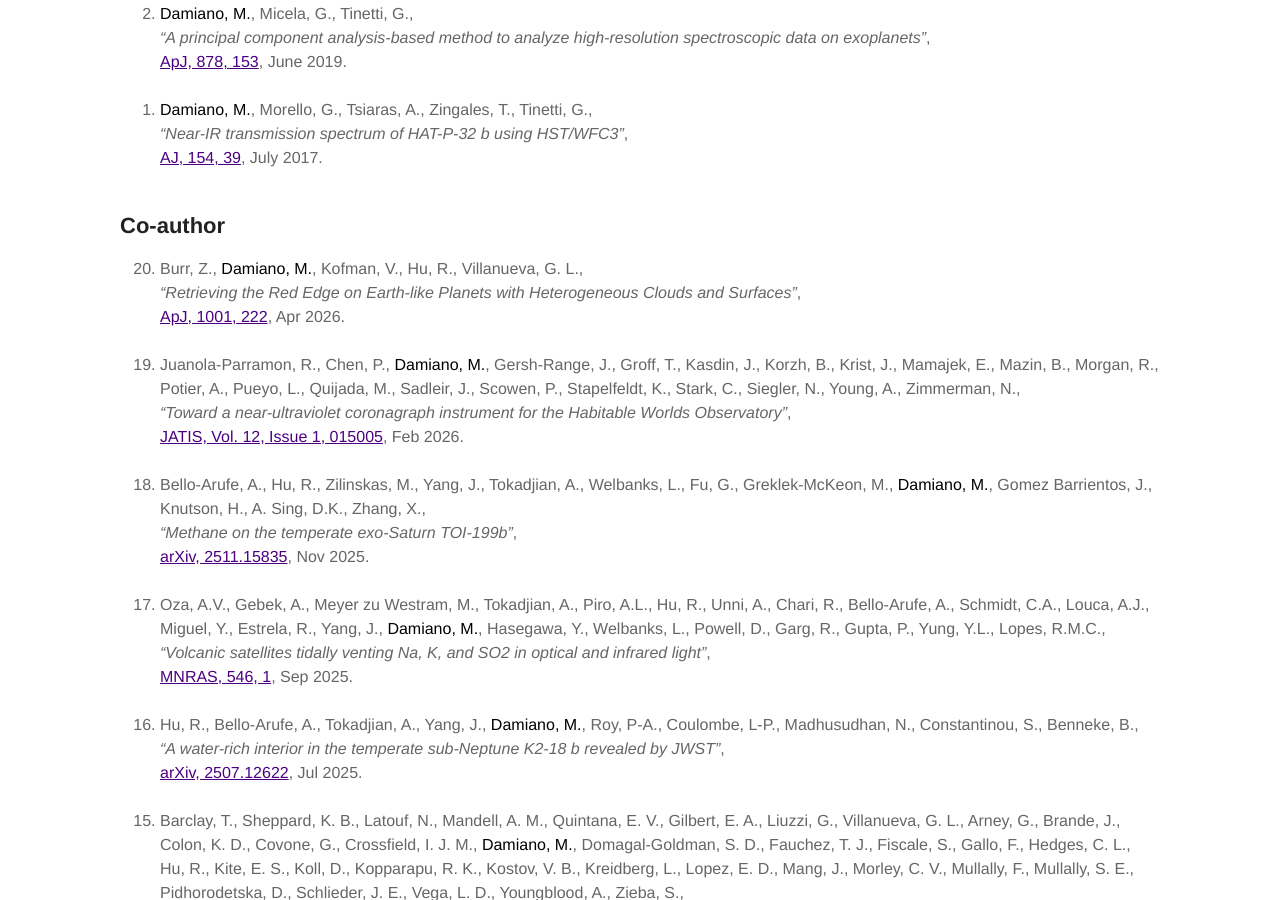
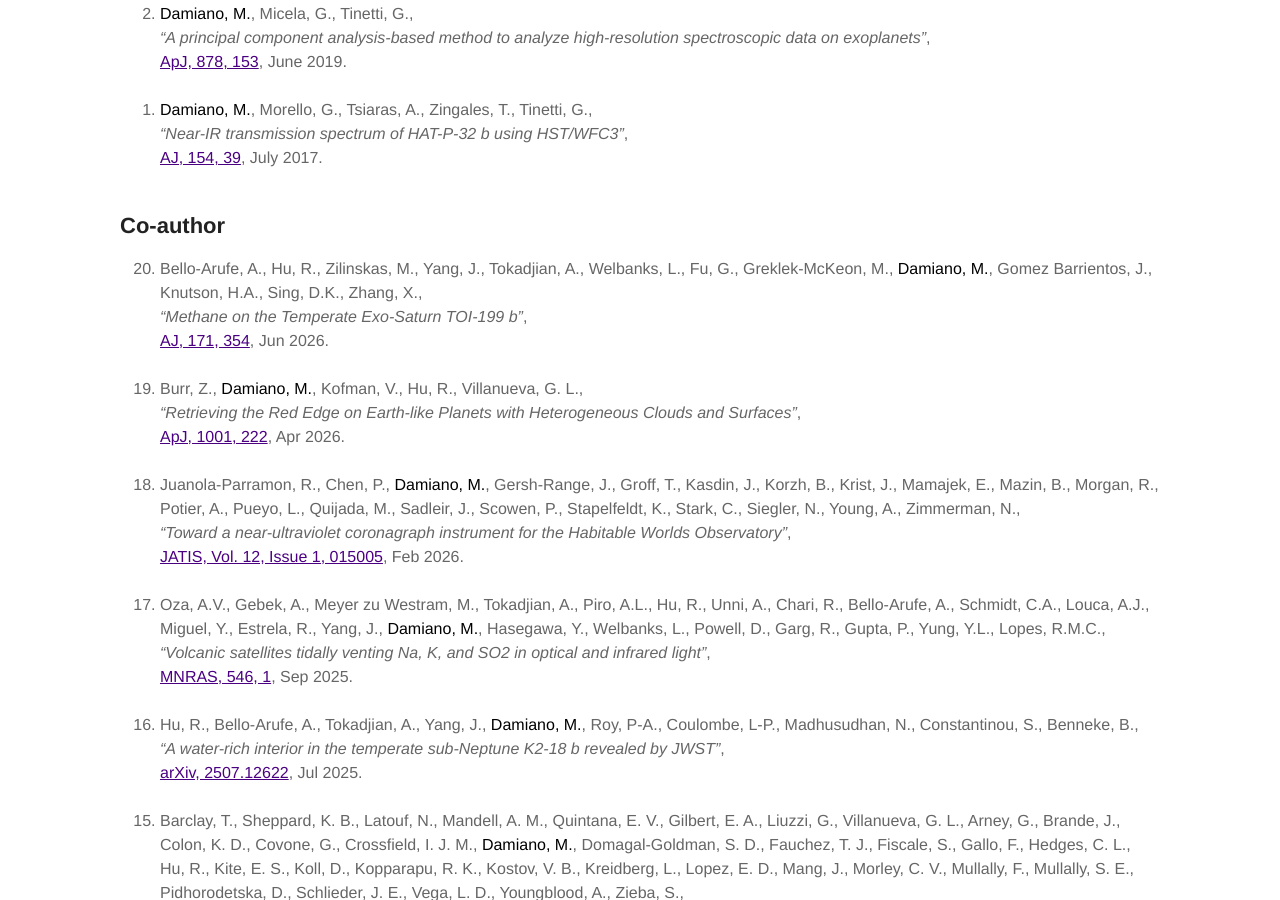
Before and after one commit to MDamiano/MDamiano.github.io, a Jekyll site: the page built from publications.md, in a window 1280 px wide and 900 px high, scrolled down 1760 px. Built offline with Jekyll 4.4.1, drawn with Linux system fonts in a browser that asks for light colours; part of the change alters nothing that is shown; some of the changed text lies outside the part shown.

Commit message:
Update TOI-199 b publication

```diff
--- a/_data/publications.yml
+++ b/_data/publications.yml
@@ -1,5 +1,5 @@
 stats:
-  refereed_publications: 29
+  refereed_publications: 30
   first_author_papers: 11
   h_index: 22
 
@@ -168,6 +168,23 @@ sections:
   - id: co-author
     title: Co-author
     entries:
+      - cite_key: BelloArufe2026TOI199b
+        entry_type: article
+        authors_html: "Bello-Arufe, A., Hu, R., Zilinskas, M., Yang, J., Tokadjian, A., Welbanks, L., Fu, G., Greklek-McKeon, M., <strong>Damiano, M.</strong>, Gomez Barrientos, J., Knutson, H.A., Sing, D.K., Zhang, X."
+        authors_bibtex: "Bello-Arufe, A. and Hu, R. and Zilinskas, M. and Yang, J. and Tokadjian, A. and Welbanks, L. and Fu, G. and Greklek-McKeon, M. and Damiano, M. and Gomez Barrientos, J. and Knutson, H. A. and Sing, D. K. and Zhang, X."
+        title: "Methane on the Temperate Exo-Saturn TOI-199 b"
+        link_url: "https://doi.org/10.3847/1538-3881/ae4fba"
+        link_label: "AJ, 171, 354"
+        display_date: "Jun 2026"
+        year: "2026"
+        month: "jun"
+        journal: "AJ"
+        volume: "171"
+        number: "6"
+        pages: "354"
+        doi: "10.3847/1538-3881/ae4fba"
+        archiveprefix: "arXiv"
+        eprint: "2511.15835"
       - cite_key: Burr2026RedEdge
         entry_type: article
         authors_html: "Burr, Z., <strong>Damiano, M.</strong>, Kofman, V., Hu, R., Villanueva, G. L."
@@ -200,18 +217,6 @@ sections:
         number: "1"
         pages: "015005"
         doi: "10.1117/1.JATIS.12.1.015005"
-      - cite_key: BelloArufe2025TOI199b
-        entry_type: misc
-        authors_html: "Bello-Arufe, A., Hu, R., Zilinskas, M., Yang, J., Tokadjian, A., Welbanks, L., Fu, G., Greklek-McKeon, M., <strong>Damiano, M.</strong>, Gomez Barrientos, J., Knutson, H., A. Sing, D.K., Zhang, X."
-        authors_bibtex: "Bello-Arufe, A. and Hu, R. and Zilinskas, M. and Yang, J. and Tokadjian, A. and Welbanks, L. and Fu, G. and Greklek-McKeon, M. and Damiano, M. and Gomez Barrientos, J. and Knutson, H. and Sing, D. K. A. and Zhang, X."
-        title: "Methane on the temperate exo-Saturn TOI-199b"
-        link_url: "https://arxiv.org/abs/2511.15835"
-        link_label: "arXiv, 2511.15835"
-        display_date: "Nov 2025"
-        year: "2025"
-        month: "nov"
-        archiveprefix: "arXiv"
-        eprint: "2511.15835"
       - cite_key: Oza2025VolcanicSatellites
         entry_type: article
         authors_html: "Oza, A.V., Gebek, A., Meyer zu Westram, M., Tokadjian, A., Piro, A.L., Hu, R., Unni, A., Chari, R., Bello-Arufe, A., Schmidt, C.A., Louca, A.J., Miguel, Y., Estrela, R., Yang, J., <strong>Damiano, M.</strong>, Hasegawa, Y., Welbanks, L., Powell, D., Garg, R., Gupta, P., Yung, Y.L., Lopes, R.M.C."
```
